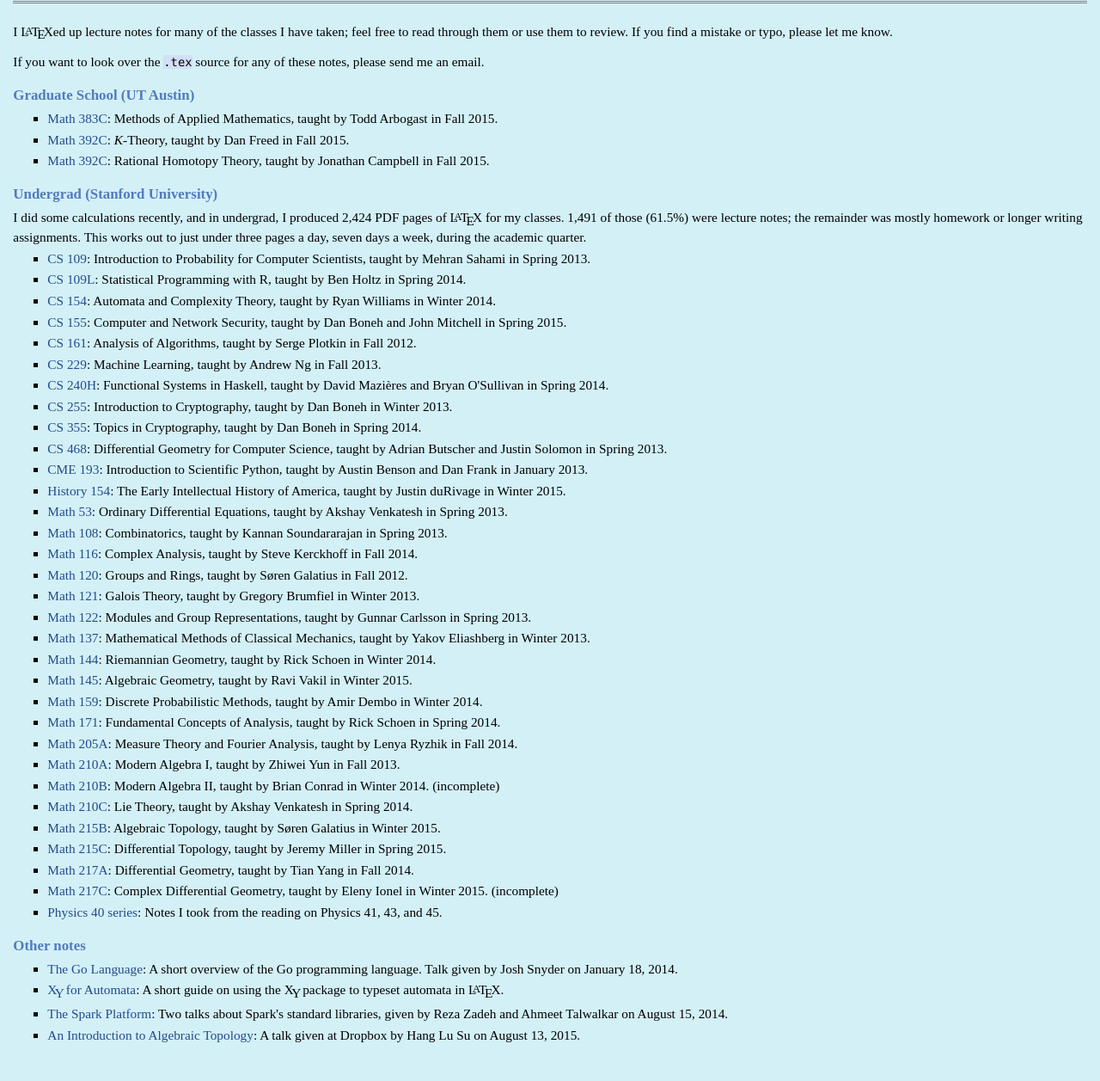
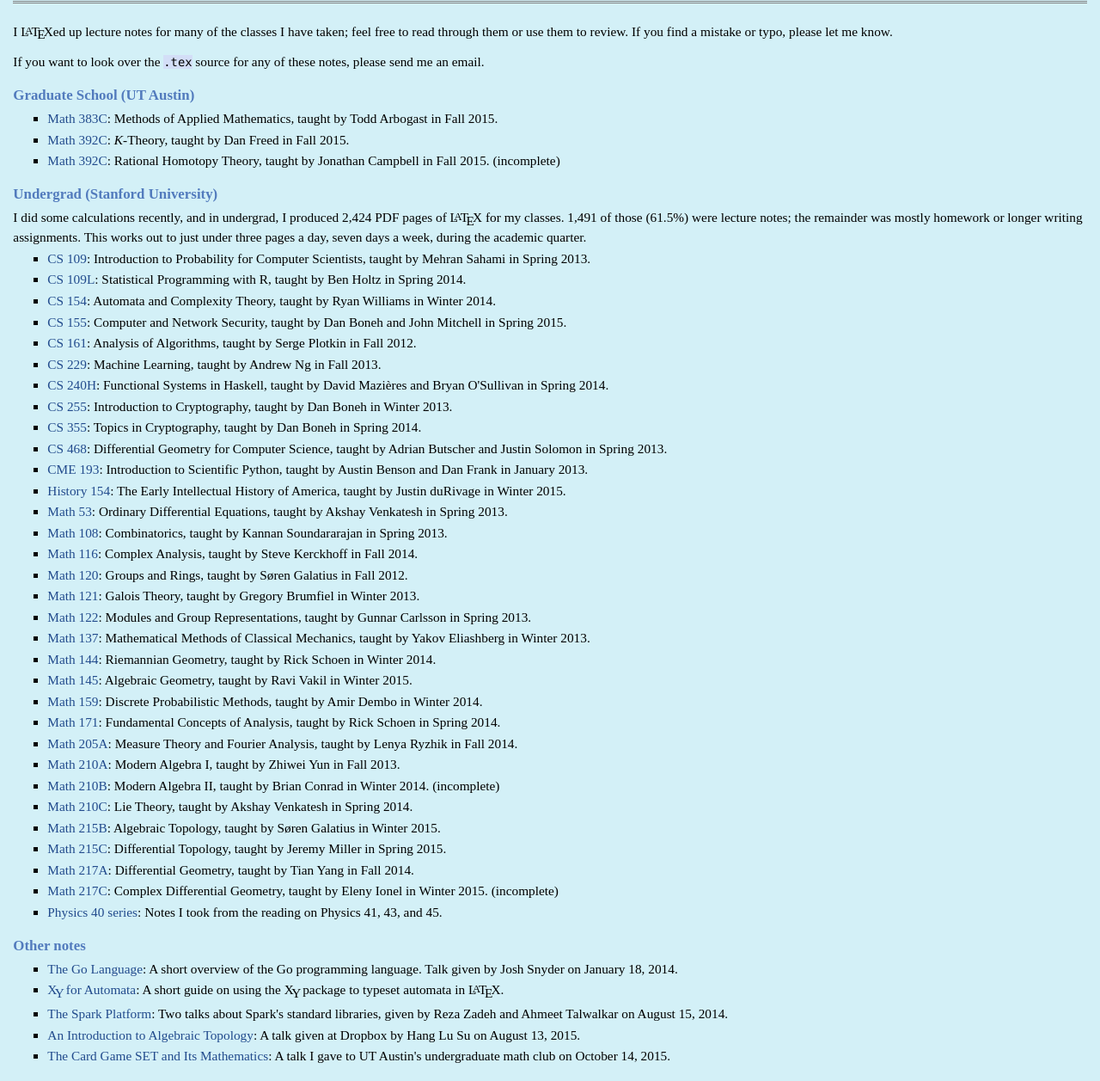
Before and after one commit to adebray/adebray.github.io, a plain HTML site: page lecture_notes/index.html in a window 1280 px wide. Shown: the part 43-1300 px from the top of the page at 86% size. Drawn offline with Linux system fonts and the light colour scheme.

Commit message:
light update to lecture notes; still need to redesign a bit

```diff
--- a/lecture_notes/index.html
+++ b/lecture_notes/index.html
@@ -23,7 +23,7 @@ Graduate School (UT Austin)
 	<li><p><a href="m381c_notes.pdf">Math 381C</a>: Measure Theory, taught by Luis Caffarelli in Fall 2015.</p> -->
 	<li><p><a href="m383c_notes.pdf">Math 383C</a>: Methods of Applied Mathematics, taught by Todd Arbogast in Fall 2015.</p>
 	<li><p><a href="m392c_Knotes.pdf">Math 392C</a>: <i>K</i>-Theory, taught by Dan Freed in Fall 2015.</p>
-	<li><p><a href="m392c_RHTnotes.pdf">Math 392C</a>: Rational Homotopy Theory, taught by Jonathan Campbell in Fall 2015.</p>
+	<li><p><a href="m392c_RHTnotes.pdf">Math 392C</a>: Rational Homotopy Theory, taught by Jonathan Campbell in Fall 2015. (incomplete)</p>
 </ul>
 
 <h3> Undergrad (Stanford University) </h3>
@@ -109,6 +109,9 @@ I did some calculations recently, and in undergrad, I produced 2,424 PDF pages o
 <li><p><a href="dropbox_topology.pdf">An Introduction to Algebraic Topology</a>: A talk given at Dropbox by Hang Lu Su on August 13, 2015.
 </p>
 </li>
+<li><p><a href="set_talk.pdf">The Card Game SET and Its Mathematics</a>: A talk I gave to UT Austin's undergraduate math club on October 14, 2015.
+</p>
+</li>
 </ul>
 <div id="footer">
 <div id="footer-text">
```
Also changed, not shown: 1 other file.
